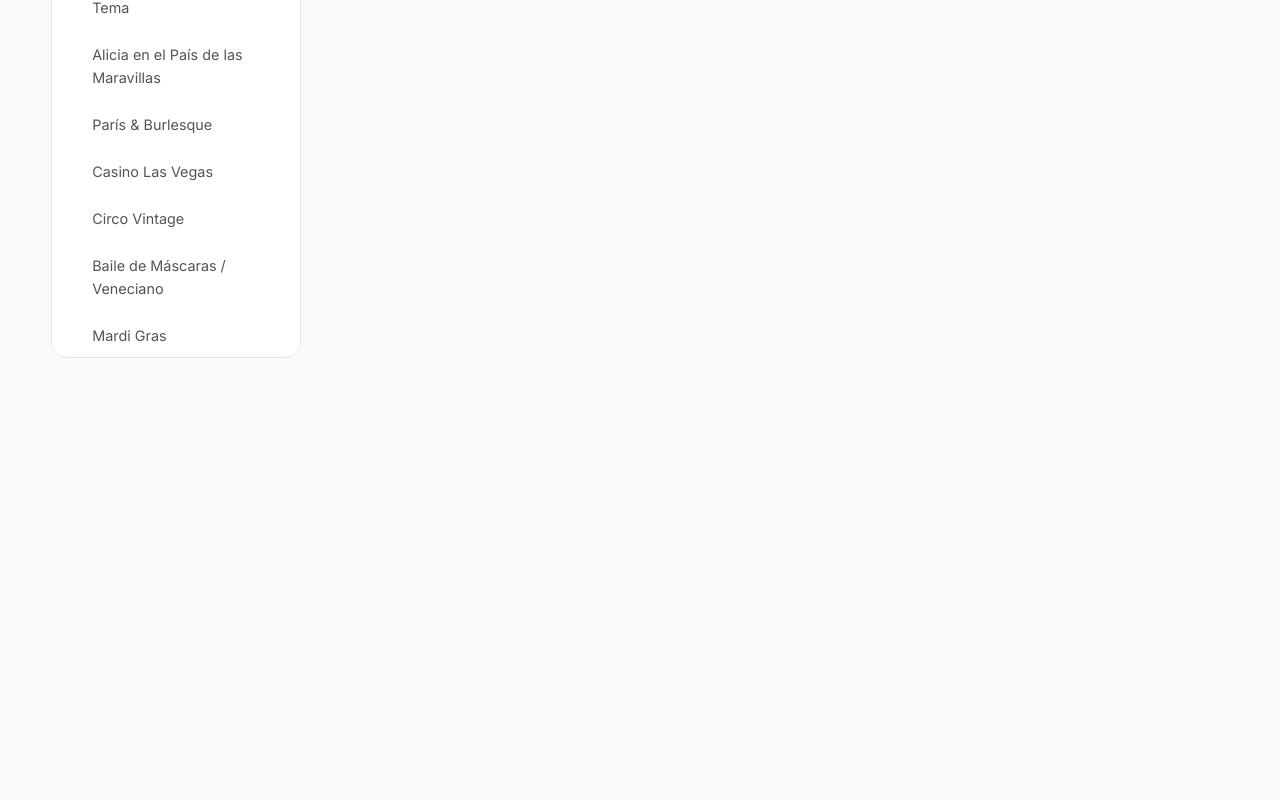
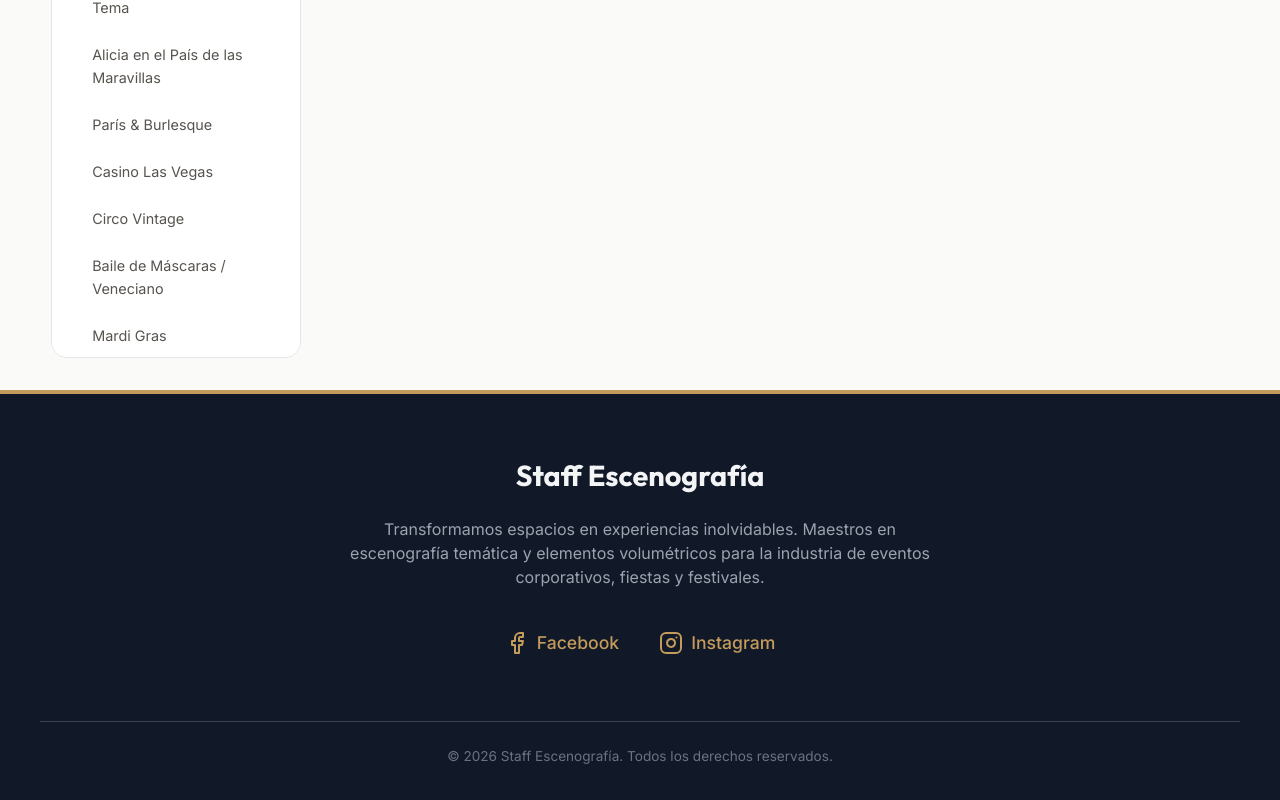
Before and after one commit to MaxMoratto/staffescenografia, a Next.js app: page /catalogo in a window 1280 px wide. Shown: the part 601-1401 px from the top of the page. Before the commit the page ends 991 px from the top, so only its background shows below. Built offline with nearby package versions, Linux system fonts and the light colour scheme; no server answers; the database is empty.

Commit message:
Add files via upload

```diff
--- a/src/app/layout.js
+++ b/src/app/layout.js
@@ -26,9 +26,62 @@
 export default function RootLayout({ children }) {
   return (
     <html lang="es">
+      <head>
+        {/* Este head adicional ayuda como respaldo para redes sociales */}
+      </head>
       <body>
         <QuoteProvider>
           {children}
+
+          <footer style={{
+            backgroundColor: '#111827', // Dark gray
+            color: '#f3f4f6',
+            padding: '4rem 2rem 2rem 2rem',
+            marginTop: 'auto',
+            borderTop: '4px solid var(--primary)', // Línea oro elegante
+            fontFamily: 'Inter, sans-serif'
+          }}>
+            <div style={{ maxWidth: '1200px', margin: '0 auto', display: 'flex', flexDirection: 'column', alignItems: 'center', textAlign: 'center', gap: '1.5rem' }}>
+
+              <h2 style={{ fontSize: '1.8rem', fontWeight: 'bold', margin: 0, fontFamily: 'Outfit, sans-serif' }}>
+                Staff Escenografía
+              </h2>
+
+              <p style={{ color: '#9ca3af', maxWidth: '600px', fontSize: '1rem', lineHeight: '1.5' }}>
+                Transformamos espacios en experiencias inolvidables. Maestros en escenografía temática y elementos volumétricos para la industria de eventos corporativos, fiestas y festivales.
+              </p>
+
+              <div style={{ display: 'flex', gap: '2.5rem', marginTop: '1rem' }}>
+                {/* Facebook Link */}
+                <a href="https://www.facebook.com/staffescenografia" target="_blank" rel="noopener noreferrer"
+                   style={{ color: 'var(--primary)', textDecoration: 'none', display: 'flex', alignItems: 'center', gap: '8px', fontSize: '1.1rem', fontWeight: '500' }}
+                >
+                  <svg width="24" height="24" viewBox="0 0 24 24" fill="none" stroke="currentColor" strokeWidth="2" strokeLinecap="round" strokeLinejoin="round">
+                    <path d="M18 2h-3a5 5 0 0 0-5 5v3H7v4h3v8h4v-8h3l1-4h-4V7a1 1 0 0 1 1-1h3z"></path>
+                  </svg>
+                  Facebook
+                </a>
+
+                {/* Instagram Link */}
+                <a href="https://www.instagram.com/staffescenografia" target="_blank" rel="noopener noreferrer"
+                   style={{ color: 'var(--primary)', textDecoration: 'none', display: 'flex', alignItems: 'center', gap: '8px', fontSize: '1.1rem', fontWeight: '500' }}
+                >
+                  <svg width="24" height="24" viewBox="0 0 24 24" fill="none" stroke="currentColor" strokeWidth="2" strokeLinecap="round" strokeLinejoin="round">
+                    <rect x="2" y="2" width="20" height="20" rx="5" ry="5"></rect>
+                    <path d="M16 11.37A4 4 0 1 1 12.63 8 4 4 0 0 1 16 11.37z"></path>
+                    <line x1="17.5" y1="6.5" x2="17.51" y2="6.5"></line>
+                  </svg>
+                  Instagram
+                </a>
+              </div>
+
+              <div style={{ marginTop: '2.5rem', paddingTop: '1.5rem', borderTop: '1px solid #374151', width: '100%', color: '#6b7280', fontSize: '0.85rem' }}>
+                © {new Date().getFullYear()} Staff Escenografía. Todos los derechos reservados.
+              </div>
+
+            </div>
+          </footer>
+
           <QuoteSidebar />
         </QuoteProvider>
       </body>
--- a/src/components/ProductModal.js
+++ b/src/components/ProductModal.js
@@ -86,10 +86,6 @@
               <p className="price-tag">${product.rentalPrice} <span className="price-period">MXN / día</span></p>
             </div>
 
-            <div className="description-box">
-              <p>{product.shortDescription || "Esta pieza está diseñada bajo los más altos estándares escenográficos, ideal para crear atmósferas inmersivas en eventos corporativos y temáticos."}</p>
-            </div>
-
             <div className="specs-grid">
               <div className="spec-item">
                 <span className="spec-label">Dimensiones Reales</span>
@@ -117,6 +113,10 @@
                 {(product.availability?.slp > 0) && <span className="city-chip">SLP: {product.availability.slp}</span>}
                 {(product.availability?.toluca > 0) && <span className="city-chip">Toluca: {product.availability.toluca}</span>}
               </div>
+            </div>
+
+            <div className="description-box" style={{ marginTop: '1.5rem' }}>
+              <p>{product.shortDescription || "Este elemento volumétrico está diseñado para conectar con las emociones de tus invitados. Su objetivo es transformar cualquier espacio en una escenografía que recrea momentos inolvidables."}</p>
             </div>
 
             <div className="share-box" style={{marginTop: '1.5rem', marginBottom: '1.5rem', padding: '1rem', backgroundColor: '#f8fafc', borderRadius: '8px', border: '1px solid #e2e8f0'}}>
```
